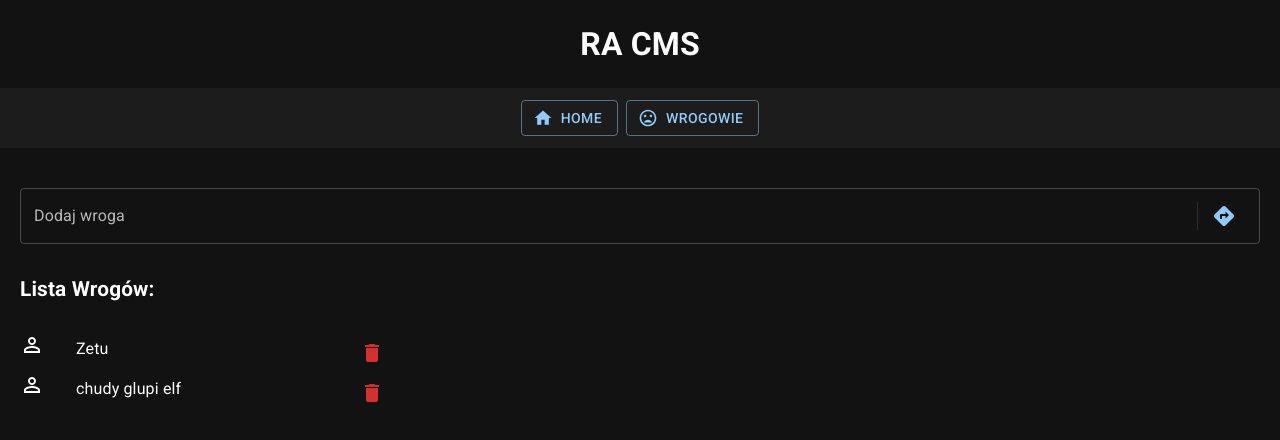
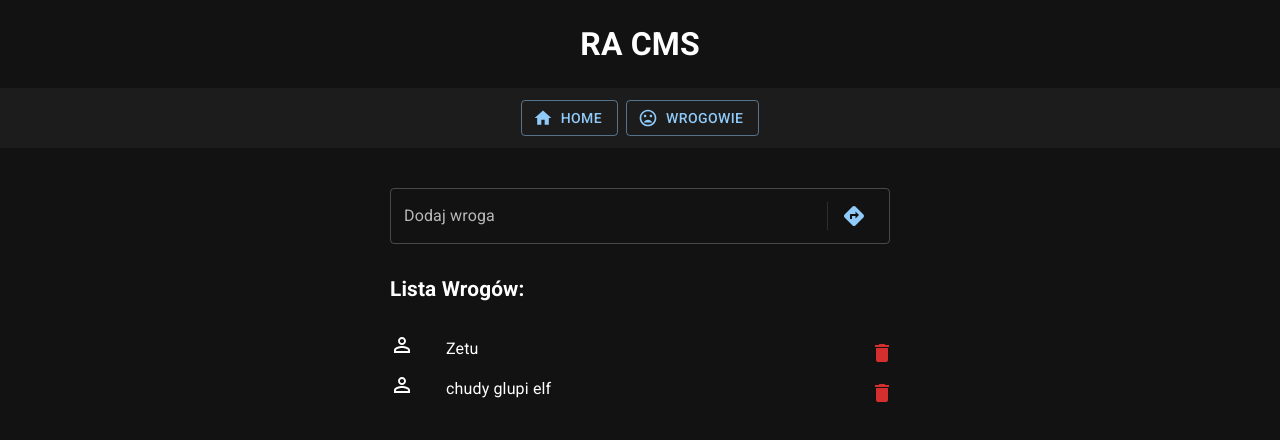
Before and after one commit to airfortech/alderazzi-frontend, a React (Create React App) app: page /wrogowie in a window 1280 px wide. Shown: the top 440 px of the page. Built offline with nearby package versions, Linux system fonts and the light colour scheme.

Commit message:
changed styles

```diff
--- a/src/App.module.css
+++ b/src/App.module.css
@@ -9,4 +9,6 @@
 .section {
   padding: 40px 20px;
   width: 100%;
+  display: flex;
+  justify-content: center;
 }
--- a/src/components/EnemiesList/EnemiesList.tsx
+++ b/src/components/EnemiesList/EnemiesList.tsx
@@ -51,11 +51,7 @@ export const EnemiesList = () => {
     <div className={classes.EnemiesList}>
       <AddEnemy error={error} handleAddEnemy={handleAddEnemy} />
       <h2>Lista Wrogów:</h2>
-      <List
-        sx={{ width: "100%", maxWidth: 360, bgcolor: "background.paper" }}
-        component="ul"
-        aria-labelledby="nested-list-subheader"
-      >
+      <List component="ul" aria-labelledby="nested-list-subheader">
         {enemiesList.map(({ id, name }) => (
           <EnemyItem
             key={id}
--- a/src/components/EnemiesList/EnemyItem/EnemyItem.module.css
+++ b/src/components/EnemiesList/EnemyItem/EnemyItem.module.css
@@ -1,3 +1,13 @@
 .EnemyItem {
   display: flex;
+  transition: color 0.2s ease;
 }
+
+.EnemyItem svg {
+  transition: color 0.2s ease;
+}
+
+.EnemyItem:hover,
+.EnemyItem:hover svg {
+  color: var(--color-20);
+}
--- a/src/views/EnemiesView/EnemiesView.module.css
+++ b/src/views/EnemiesView/EnemiesView.module.css
@@ -1,2 +1,4 @@
 .EnemiesView {
+  width: 100%;
+  max-width: 500px;
 }
```
